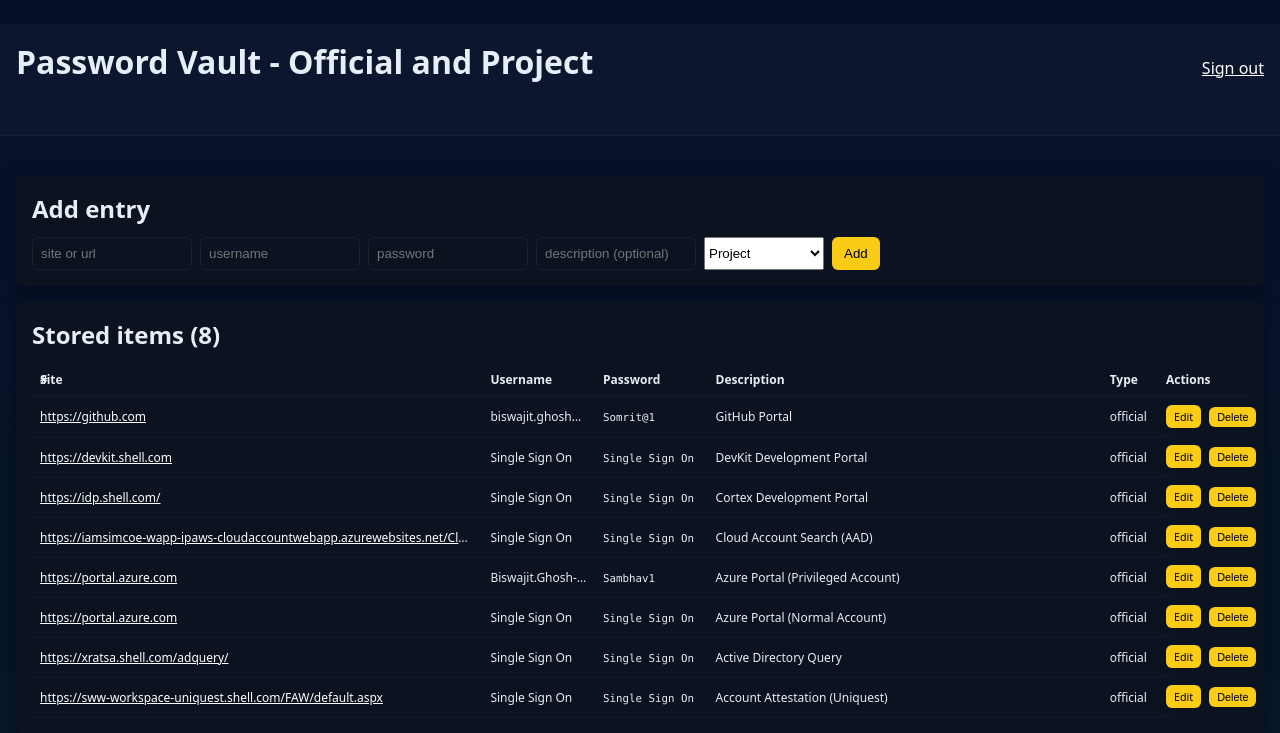
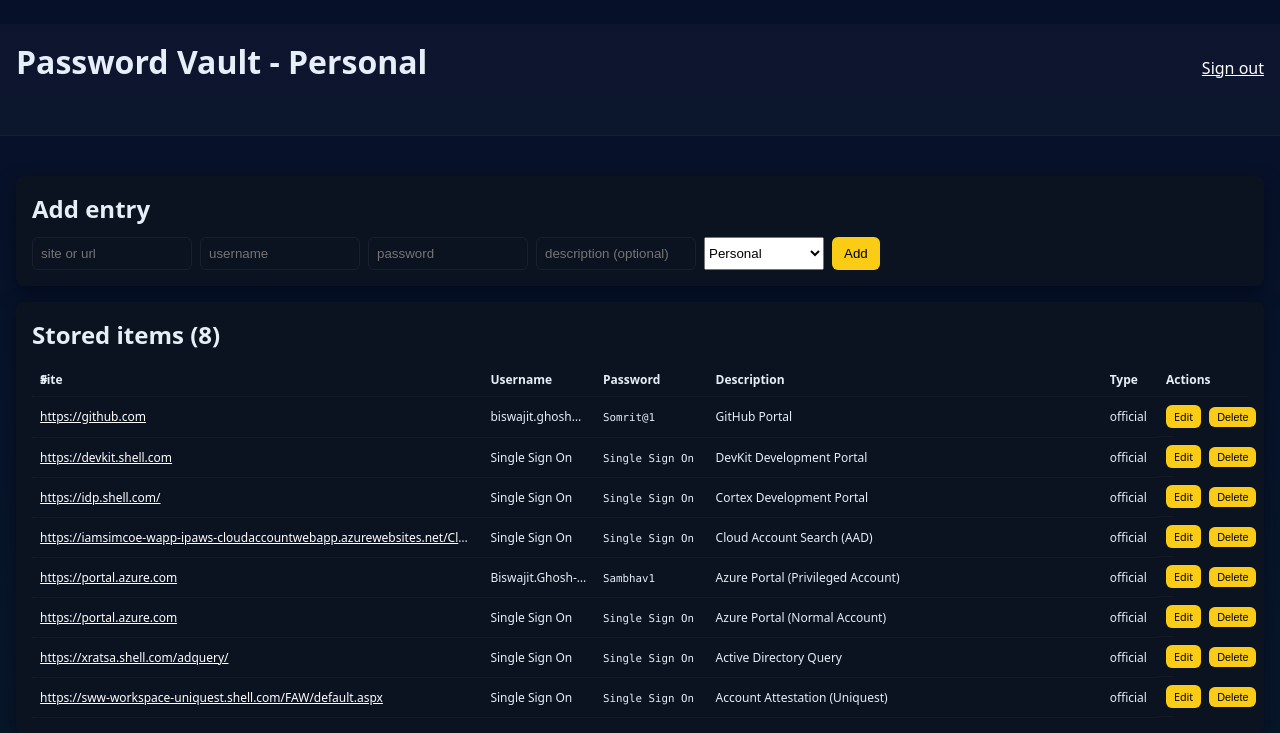
Before and after one commit to biswajitghosh1/personal_development, a Flask app: page / in a window 1280 px wide. Shown: the top 733 px of the page. Run offline with Flask 3, Linux system fonts and the light colour scheme; a user stored in the database is signed in; data comes from the database, SQL or seed files in the repository.

Commit message:
Updated.

```diff
--- a/password_vault/templates/index.html
+++ b/password_vault/templates/index.html
@@ -9,7 +9,7 @@
   <body>
     <header class="top">
       <div class="container">
-        <h1>Password Vault - Official and Project</h1>
+        <h1>Password Vault - Personal</h1>
         <nav><a href="/logout">Sign out</a></nav>
       </div>
     </header>
@@ -22,8 +22,7 @@
           <input name="pwd" placeholder="password" required>
           <input name="description" placeholder="description (optional)">
           <select name="type" aria-label="entry type">
-            <option value="project">Project</option>
-            <option value="official">Official</option>
+            <option value="personal">Personal</option>
           </select>
           <button class="btn" type="submit">Add</button>
         </form>
```
